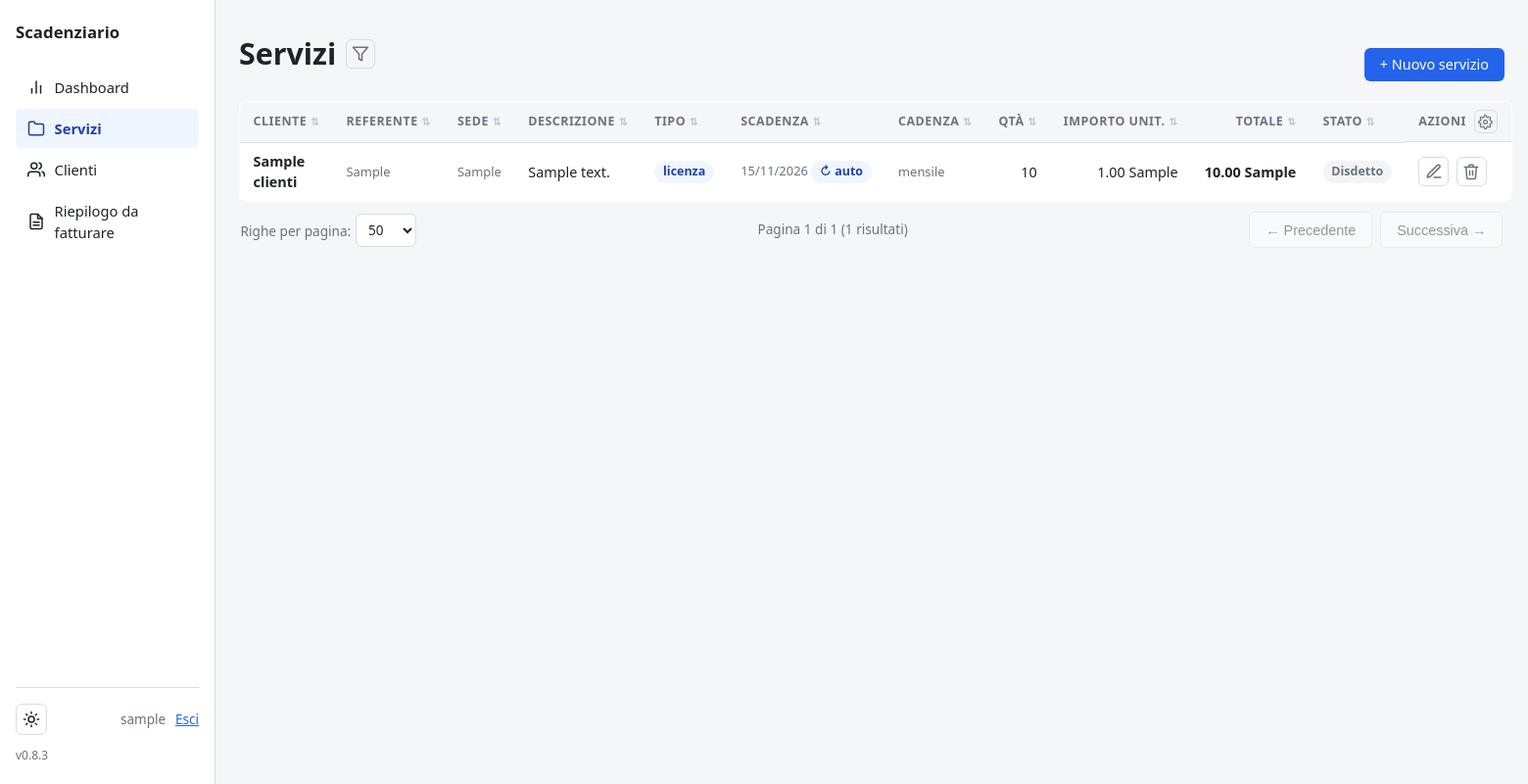
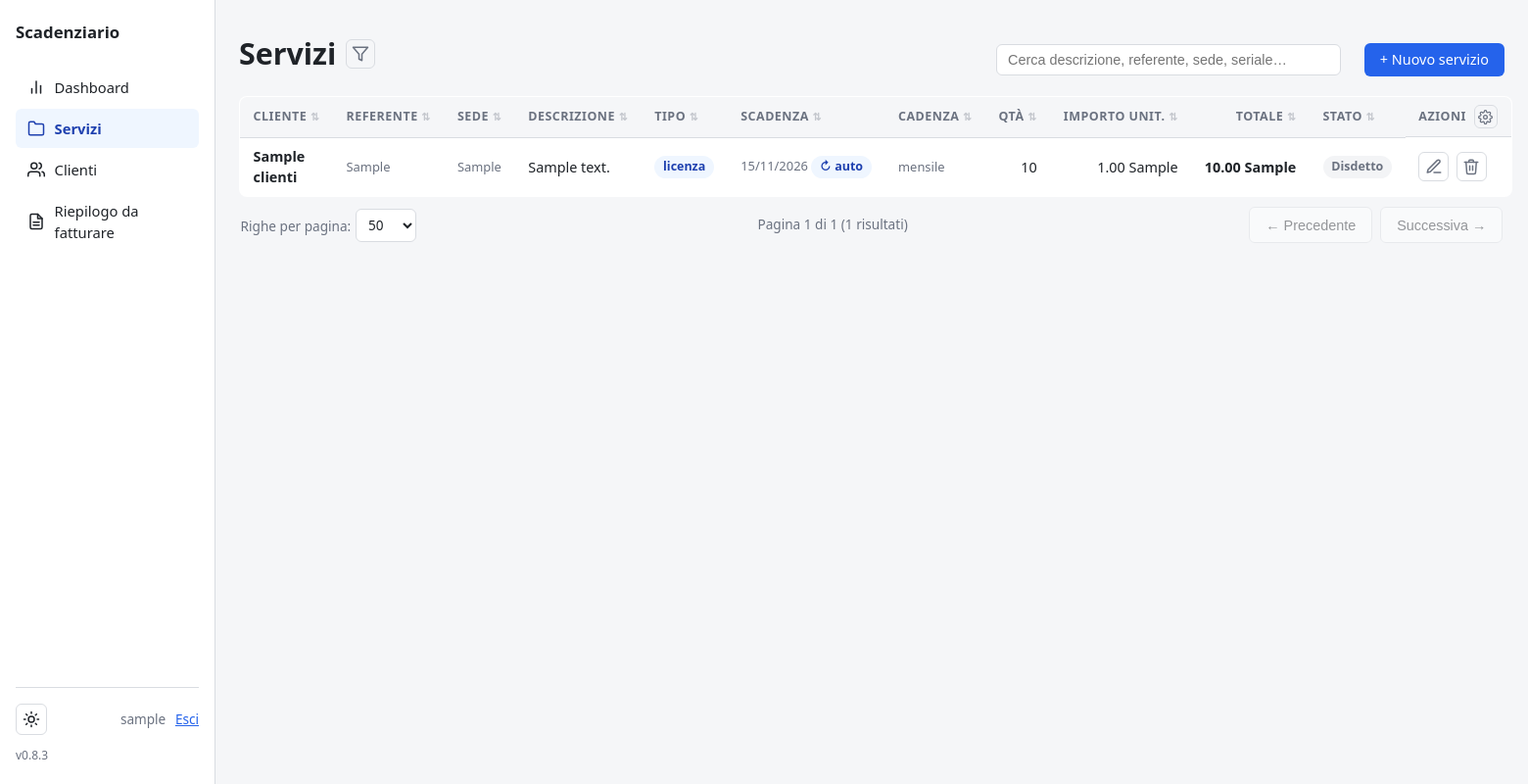
Before and after one commit to wtrucci/scadenziario, a FastAPI app: page /servizi in a window 1560 px wide. Shown: the whole page at 98% size. Run offline with FastAPI, Linux system fonts and the light colour scheme; the visitor is signed in with stand-in values (Sample User, id 1); tables that the repository leaves empty hold one stand-in row (values such as "Sample post"); parts of the project's set-up code (start-up, migrations or seed data) failed here and were passed over.

Commit message:
Ricerca testuale nella pagina servizi
Con 57 contratti, i tre menu a tendina non bastano: quando un cliente
chiama per il firewall con quel seriale, il seriale è ciò che hai in
mano, non "il contratto Fortigate di marzo".

Il campo cerca in descrizione, referente, seriale, sede, note e nome
cliente. Ogni parola deve trovare riscontro da qualche parte (AND fra
le parole, OR fra i campi), quindi "perino sentinel" restringe invece
di allargare, in qualunque ordine.

Sta in chiaro nell'intestazione, non dentro la finestra dei filtri: è
il gesto più frequente della pagina, e un gesto dietro una finestra è
un gesto che smetti di fare. hx-include lega i due sensi, così ricerca
e filtri si combinano invece di sovrascriversi.

Co-Authored-By: Claude Opus 5 <noreply@anthropic.com>

```diff
--- a/app/static/css/style.css
+++ b/app/static/css/style.css
@@ -659,6 +659,24 @@ tr.stato-nascosto { display: none; }
    actions is not a wall of red. */
 .icon-btn-danger:hover { color: var(--danger); border-color: var(--danger); }
 
+/* Free-text search in the services page header. Sized to fit a serial
+   number, which is the longest thing anyone pastes in here. */
+.ricerca input[type="search"] {
+    width: 22rem;
+    max-width: 100%;
+    padding: 0.45rem 0.7rem;
+    background: var(--surface);
+    color: var(--text);
+    border: 1px solid var(--border);
+    border-radius: 6px;
+    font-size: 0.9rem;
+}
+
+.ricerca input[type="search"]:focus-visible {
+    outline: 2px solid var(--primary);
+    outline-offset: 1px;
+}
+
 /* ------------------------------------------------------------------ Badges */
 
 .badge {
--- a/app/templates/servizi/_risultati.html
+++ b/app/templates/servizi/_risultati.html
@@ -1,7 +1,7 @@
 {# Results region swapped by HTMX on filter changes; also included by the full
    page. Context: righe (list of (Servizio, cadenza label, next due date,
    computed contract state)), filtri, etichette_stato (state -> label). #}
-{% set filtri_attivi = filtri.cliente or filtri.referente or filtri.stato %}
+{% set filtri_attivi = filtri.cliente or filtri.referente or filtri.stato or filtri.q %}
 {# Out-of-band swaps: the filter badge and "Azzera filtri" button live in the
    page header, outside this HTMX target, but must still reflect the filters
    that were just applied — otherwise they'd only update on a full reload. #}
@@ -37,8 +37,8 @@
 </table>
 {% else %}
 <p class="muted">
-    {% if filtri.cliente or filtri.referente or filtri.stato %}
-    Nessun servizio corrisponde ai filtri attivi.
+    {% if filtri_attivi %}
+    Nessun servizio corrisponde alla ricerca o ai filtri attivi.
     {% else %}
     Nessun servizio presente. <a href="/servizi/nuovo">Crea il primo</a>.
     {% endif %}
--- a/app/templates/servizi/lista.html
+++ b/app/templates/servizi/lista.html
@@ -3,7 +3,7 @@
 {% block title %}Servizi — Scadenziario{% endblock %}
 
 {% block content %}
-{% set filtri_attivi = filtri.cliente or filtri.referente or filtri.stato %}
+{% set filtri_attivi = filtri.cliente or filtri.referente or filtri.stato or filtri.q %}
 <div class="page-header">
     <h1>
         Servizi
@@ -17,6 +17,19 @@
         </button>
     </h1>
     <div class="page-header-actions">
+        {# Search sits in the open, not inside the filter dialog: looking for a
+           serial number or a referente is the most frequent gesture on this
+           page, and one behind a dialog is a gesture you stop making.
+           hx-include carries the dropdown filters along, so search and filters
+           combine instead of overwriting each other. #}
+        <form class="ricerca" hx-get="/servizi" hx-target="#risultati" hx-push-url="true"
+              hx-trigger="input changed delay:300ms from:#q, search from:#q"
+              hx-include="#filtri-dialog form"
+              onsubmit="return false">
+            <input type="search" id="q" name="q" value="{{ filtri.q }}"
+                   placeholder="Cerca descrizione, referente, sede, seriale…"
+                   aria-label="Cerca fra i servizi">
+        </form>
         <span id="filtri-reset">{% if filtri_attivi %}<a class="btn btn-secondary" href="/servizi">Azzera filtri</a>{% endif %}</span>
         <a class="btn" href="/servizi/nuovo">+ Nuovo servizio</a>
     </div>
@@ -29,7 +42,7 @@
    values, so a bookmarked filtered URL shows the right state. On servizi the
    state filter uses the service's own status (attivo/scaduto/...). #}
 <dialog id="filtri-dialog" class="filtri-dialog">
-    <form class="filtri" hx-get="/servizi" hx-target="#risultati" hx-push-url="true" hx-trigger="change">
+    <form class="filtri" hx-get="/servizi" hx-target="#risultati" hx-push-url="true" hx-trigger="change" hx-include="#q">
         <div class="field">
             <label for="f-cliente">Cliente</label>
             <select id="f-cliente" name="cliente">
```
Also changed, not shown: app/routes/servizi.py (+9 -2 lines), app/services/filtri.py (+33 -1 lines), tests/test_ricerca_servizi.py (added, +146 -0 lines).
